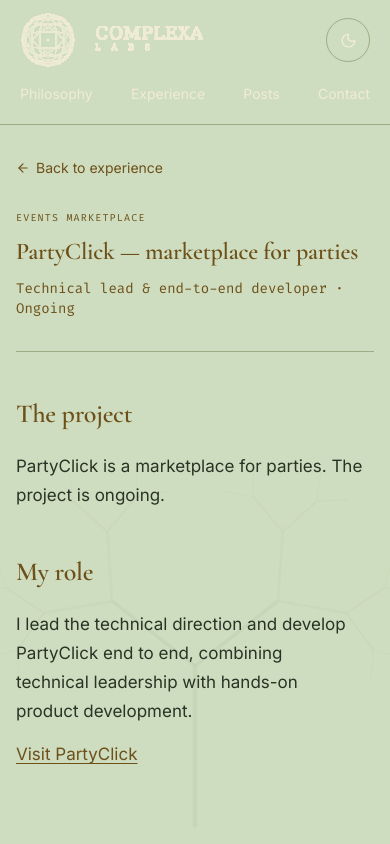
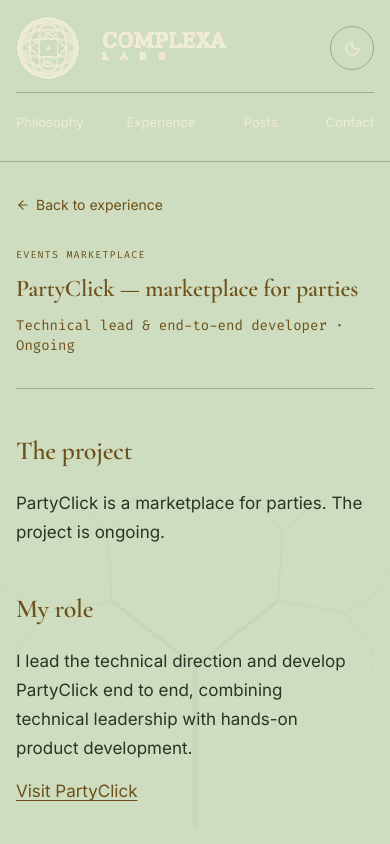
Before and after one commit to nclcc/nclcc.github.io, a Next.js app: page /experience/partyclick in a window 390 px wide. Shown: the top 844 px of the page. Built offline with nearby package versions, Linux system fonts and the light colour scheme.

Commit message:
Fix responsive header layout on mobile

```diff
--- a/app/globals.css
+++ b/app/globals.css
@@ -131,9 +131,44 @@ a { color: var(--hero-accent); }
 p { text-wrap: pretty; }
 a, button { -webkit-tap-highlight-color: rgb(100 47 61 / 12%); }
 .site-wordmark {
+  display: block;
+  width: 100%;
+  height: auto;
+  aspect-ratio: 860 / 260;
   object-fit: contain;
   filter: grayscale(1) contrast(4) url(#wordmark-cream);
   opacity: 1;
+}
+.site-header-inner {
+  display: grid;
+  grid-template-columns: minmax(0, 1fr) 44px;
+  align-items: center;
+  gap: 12px 16px;
+  padding: 16px;
+}
+.site-brand {
+  display: inline-flex;
+  align-items: center;
+  min-width: 0;
+  width: min(100%, 212px);
+}
+.site-header-inner > .theme-toggle {
+  grid-column: 2;
+  grid-row: 1;
+}
+.site-nav {
+  display: flex;
+  flex-wrap: wrap;
+  justify-content: space-between;
+  grid-column: 1 / -1;
+  grid-row: 2;
+  align-items: center;
+  gap: 4px 8px;
+  min-width: 0;
+  padding-top: 8px;
+  border-top: 1px solid var(--bk-rule);
+  font-size: 0.8125rem;
+  line-height: 1.5;
 }
 .site-nav a { color: var(--text-cream); transition: opacity 160ms ease; }
 .site-nav a:hover { color: var(--text-cream); }
@@ -141,6 +176,26 @@ a, button { -webkit-tap-highlight-color: rgb(100 47 61 / 12%); }
   display: inline-flex;
   align-items: center;
   min-height: 44px;
+}
+.site-nav a { min-width: 44px; justify-content: center; text-align: center; }
+@media (min-width: 400px) {
+  .site-nav { font-size: 0.875rem; }
+}
+@media (min-width: 768px) {
+  .site-header-inner {
+    grid-template-columns: minmax(0, 212px) minmax(0, 1fr) 44px;
+    gap: 24px;
+    padding: 20px 24px;
+  }
+  .site-header-inner > .theme-toggle { grid-column: 3; }
+  .site-nav {
+    justify-content: flex-end;
+    grid-column: 2;
+    grid-row: 1;
+    gap: 24px;
+    padding-top: 0;
+    border-top: 0;
+  }
 }
 .home-actions a { min-height: 44px; justify-content: center; }
 main { min-width: 0; overflow-wrap: anywhere; }
@@ -151,25 +206,6 @@ main { min-width: 0; overflow-wrap: anywhere; }
 .prose-bk table { display: block; }
 .prose-bk img, .prose-bk svg { max-width: 100%; height: auto; }
 @media (max-width: 639px) {
-  .site-header-inner {
-    display: grid;
-    grid-template-columns: minmax(0, 1fr) 44px;
-    column-gap: 12px;
-    row-gap: 4px;
-    padding: 12px 20px 8px;
-  }
-  .site-header-inner > .theme-toggle {
-    grid-column: 2;
-    grid-row: 1;
-  }
-  .site-nav {
-    grid-column: 1 / -1;
-    grid-row: 2;
-    width: 100%;
-  }
-  .site-nav a { justify-content: center; }
-  .site-nav a:first-child { justify-content: flex-start; }
-  .site-nav a:last-child { justify-content: flex-end; }
   .prose-bk { font-size: 1rem; }
   #contact { scroll-margin-top: 1rem; }
 }
--- a/app/layout.tsx
+++ b/app/layout.tsx
@@ -70,10 +70,10 @@ export default function RootLayout({ children }: { children: React.ReactNode })
           className="border-b relative"
           style={{ borderColor: "var(--bk-rule)", zIndex: 1, background: "var(--bk-cream)" }}
         >
-          <div className="site-header-inner max-w-4xl mx-auto px-4 sm:px-6 py-4 sm:py-5 flex flex-wrap sm:flex-nowrap items-center justify-between gap-2 sm:gap-3">
+          <div className="site-header-inner max-w-4xl mx-auto">
             <Link
               href="/"
-              className="shrink-0 inline-flex items-center"
+              className="site-brand"
               aria-label="Complexa Labs — home"
             >
               {/* Crop the asset's built-in margins so the actual wordmark,
@@ -82,12 +82,12 @@ export default function RootLayout({ children }: { children: React.ReactNode })
                 viewBox="70 70 860 260"
                 role="img"
                 aria-label="Complexa Labs"
-                className="site-wordmark h-14 sm:h-16 w-auto"
+                className="site-wordmark"
               >
                 <image href="/complexa-logo.png" width="1200" height="400" />
               </svg>
             </Link>
-            <nav aria-label="Main navigation" className="site-nav order-3 basis-full justify-between sm:order-none sm:basis-auto sm:ml-auto text-sm flex gap-2 sm:gap-6 min-w-0">
+            <nav aria-label="Main navigation" className="site-nav">
               <Link href="/philosophy/" className="hover:opacity-80">Philosophy</Link>
               <Link href="/experience/" className="hover:opacity-80">Experience</Link>
               <Link href="/posts/" className="hover:opacity-80">Posts</Link>
```
